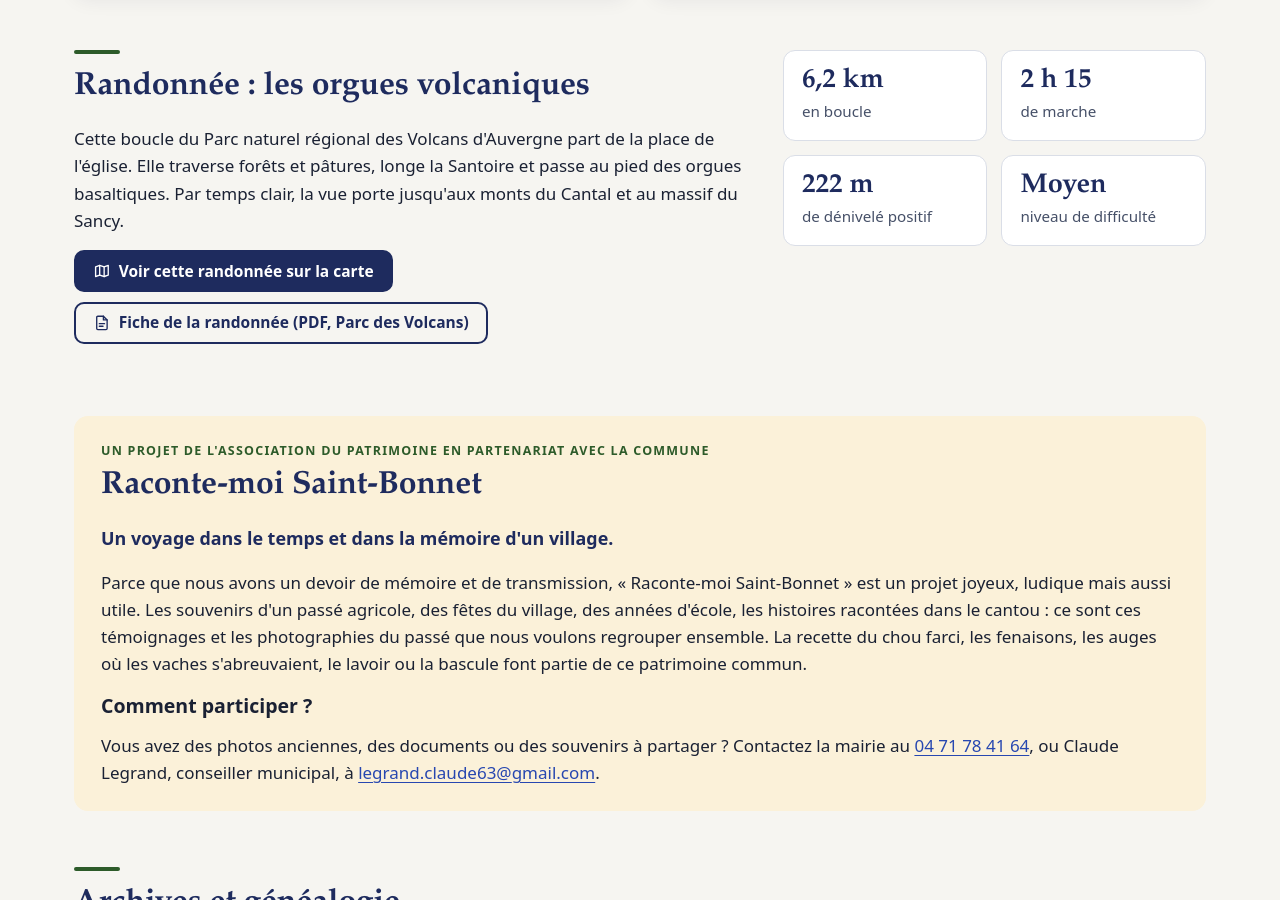
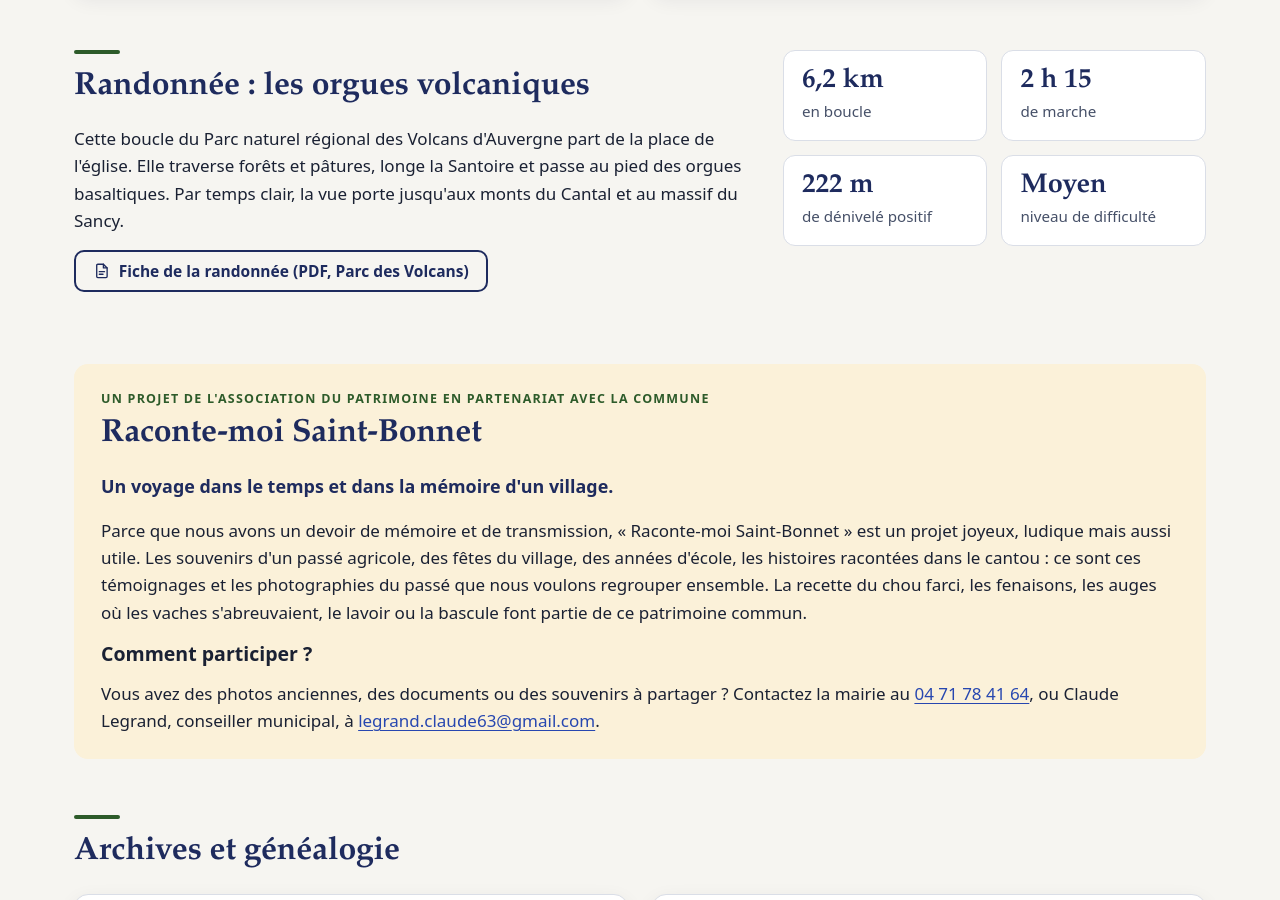
Before and after one commit to victorleblondd/saint-bonnet-de-condat, a Jekyll site: the page built from decouvrir.html, in a window 1280 px wide and 900 px high, scrolled down 1325 px. Built offline with Jekyll 4.4.1, drawn with Linux system fonts in a browser that asks for light colours.

Commit message:
Découvrir : bouton « Voir cette randonnée sur la carte » retiré (carte archivée)
Co-Authored-By: Claude Opus 5.5 <noreply@anthropic.com>
Claude-Session: https://claude.ai/code/session_01DwvnidmDqv555M8xVG4XGk

```diff
--- a/decouvrir.html
+++ b/decouvrir.html
@@ -48,7 +48,7 @@ description: "Découvrir Saint-Bonnet-de-Condat (Cantal) : présentation de la c
     <div>
       <h2 id="titre-randonnee" class="titre-decore">Randonnée : les orgues volcaniques</h2>
       <p>Cette boucle du Parc naturel régional des Volcans d'Auvergne part de la place de l'église. Elle traverse forêts et pâtures, longe la Santoire et passe au pied des orgues basaltiques. Par temps clair, la vue porte jusqu'aux monts du Cantal et au massif du Sancy.</p>
-      <p class="boutons"><a class="bouton" href="{{ '/tourisme/' | relative_url }}#rando-chaussonet">{% include icone.html nom="carte" %}Voir cette randonnée sur la carte</a> <a class="bouton bouton--secondaire" href="https://geotrekadmin.parcdesvolcans.fr/api/fr/treks/1238/chaussonet.pdf" rel="noopener">{% include icone.html nom="document" %}Fiche de la randonnée (PDF, Parc des Volcans)</a></p>
+      <p><a class="bouton bouton--secondaire" href="https://geotrekadmin.parcdesvolcans.fr/api/fr/treks/1238/chaussonet.pdf" rel="noopener">{% include icone.html nom="document" %}Fiche de la randonnée (PDF, Parc des Volcans)</a></p>
     </div>
     <ul class="chiffres" aria-label="La randonnée en chiffres">
       <li><span class="chiffre-cle">6,2 km</span><span>en boucle</span></li>
--- a/en/discover.html
+++ b/en/discover.html
@@ -49,7 +49,7 @@ description: "Discover Saint-Bonnet-de-Condat (Cantal, France): the municipality
     <div>
       <h2 id="titre-randonnee" class="titre-decore">Walk: the volcanic columns</h2>
       <p>This loop from the Volcans d'Auvergne Regional Nature Park starts from the church square. It crosses forests and pastures, follows the Santoire and passes at the foot of the basalt columns. On a clear day, the view stretches to the Cantal mountains and the Sancy massif.</p>
-      <p class="boutons"><a class="bouton" href="{{ '/en/tourism/' | relative_url }}#rando-chaussonet">{% include icone.html nom="carte" %}See this walk on the map</a> <a class="bouton bouton--secondaire" href="https://geotrekadmin.parcdesvolcans.fr/api/fr/treks/1238/chaussonet.pdf" rel="noopener" hreflang="fr">{% include icone.html nom="document" %}Walk route sheet (PDF in French, Volcans Park)</a></p>
+      <p><a class="bouton bouton--secondaire" href="https://geotrekadmin.parcdesvolcans.fr/api/fr/treks/1238/chaussonet.pdf" rel="noopener" hreflang="fr">{% include icone.html nom="document" %}Walk route sheet (PDF in French, Volcans Park)</a></p>
     </div>
     <ul class="chiffres" aria-label="The walk in figures">
       <li><span class="chiffre-cle">6.2 km</span><span>loop</span></li>
--- a/nl/ontdekken.html
+++ b/nl/ontdekken.html
@@ -49,7 +49,7 @@ description: "Saint-Bonnet-de-Condat (Cantal, Frankrijk) ontdekken: de gemeente
     <div>
       <h2 id="titre-randonnee" class="titre-decore">Wandeling: de vulkanische basaltzuilen</h2>
       <p>Deze rondwandeling van het regionaal natuurpark Volcans d'Auvergne vertrekt op het kerkplein. Ze gaat door bossen en weiden, langs de Santoire en aan de voet van de basaltzuilen. Bij helder weer reikt het uitzicht tot de Monts du Cantal en het Sancymassief.</p>
-      <p class="boutons"><a class="bouton" href="{{ '/nl/toerisme/' | relative_url }}#rando-chaussonet">{% include icone.html nom="carte" %}Deze wandeling op de kaart bekijken</a> <a class="bouton bouton--secondaire" href="https://geotrekadmin.parcdesvolcans.fr/api/fr/treks/1238/chaussonet.pdf" rel="noopener" hreflang="fr">{% include icone.html nom="document" %}Routebeschrijving (pdf in het Frans, Parc des Volcans)</a></p>
+      <p><a class="bouton bouton--secondaire" href="https://geotrekadmin.parcdesvolcans.fr/api/fr/treks/1238/chaussonet.pdf" rel="noopener" hreflang="fr">{% include icone.html nom="document" %}Routebeschrijving (pdf in het Frans, Parc des Volcans)</a></p>
     </div>
     <ul class="chiffres" aria-label="De wandeling in cijfers">
       <li><span class="chiffre-cle">6,2 km</span><span>rondwandeling</span></li>
```
